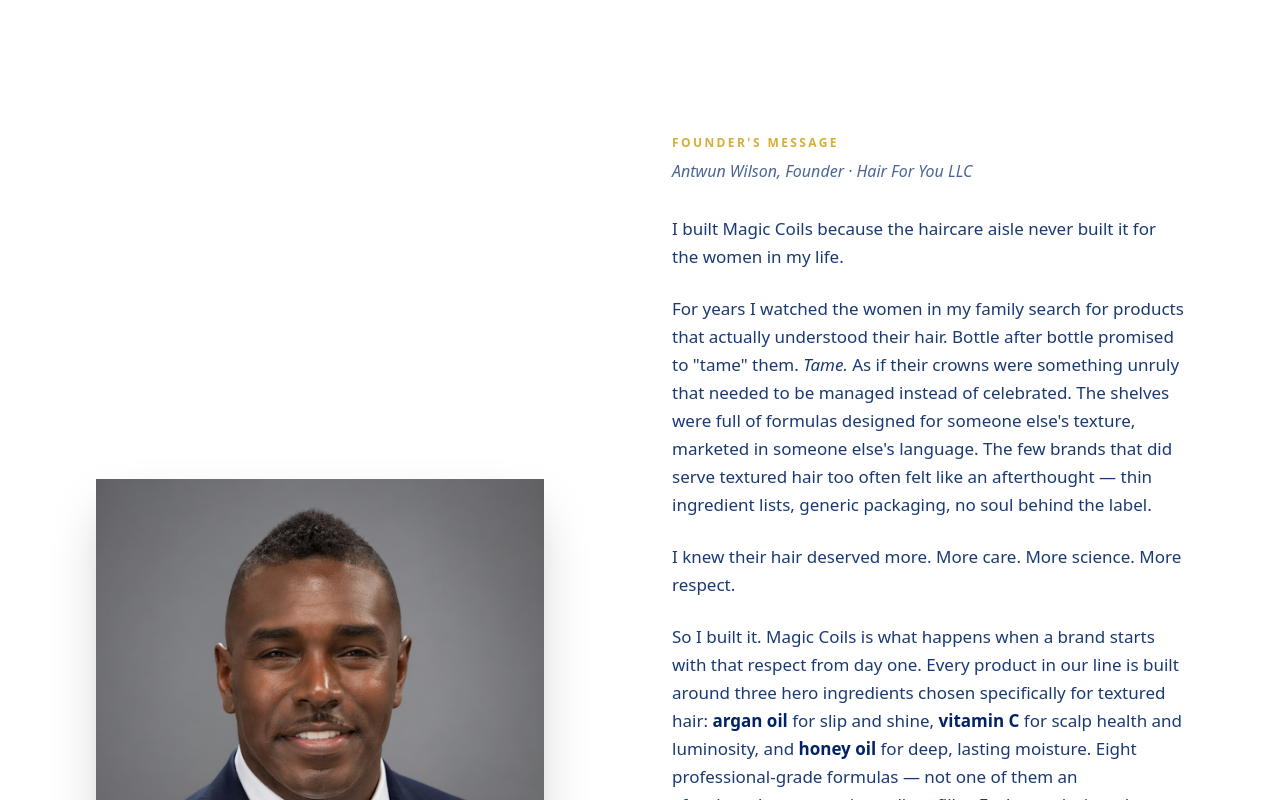
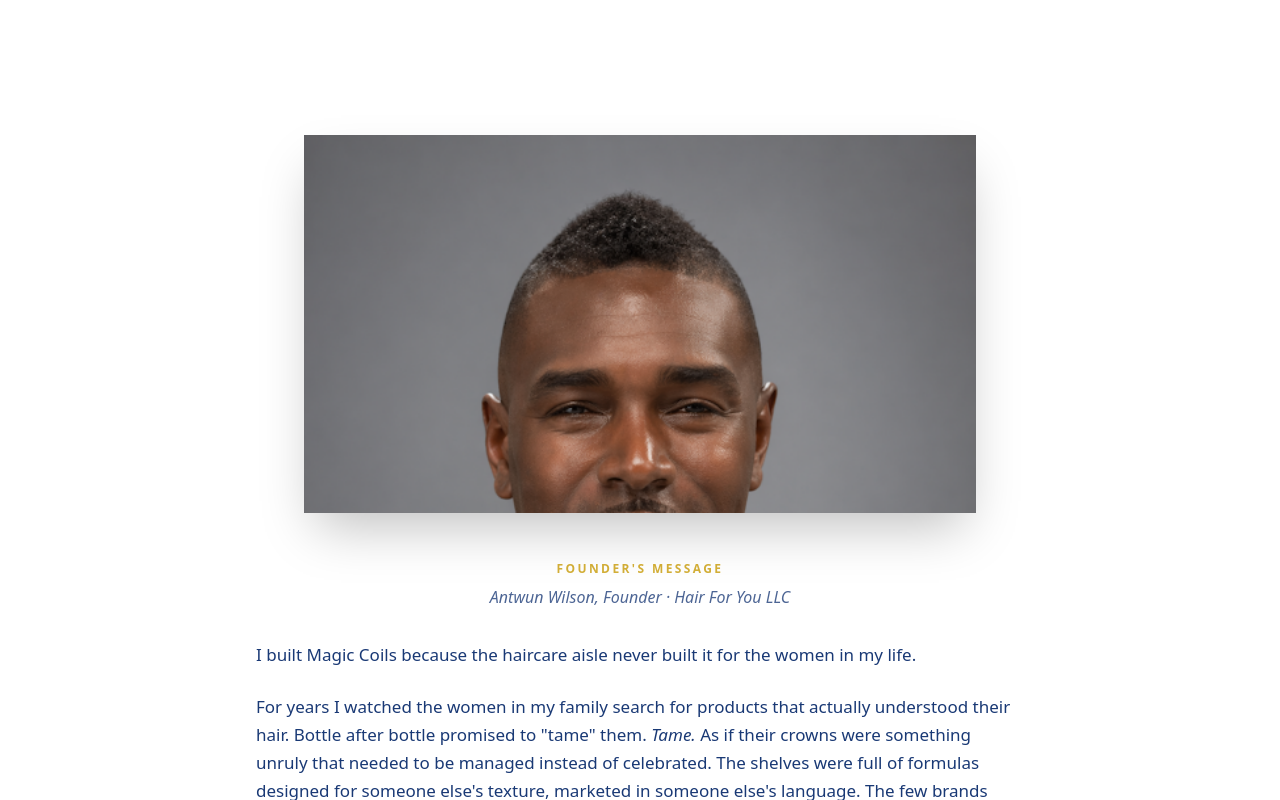
Before and after one commit to Azaiah00/magic-coils-website-1, a Next.js app: page /about in a window 1280 px wide. Shown: the part 2100-2900 px from the top of the page. Built offline with nearby package versions, Linux system fonts and the light colour scheme; a web font is replaced by a local one.

Commit message:
feat(about): restructure Founder's Message with full-width portrait at top
Co-authored-by: Cursor <cursoragent@cursor.com>

```diff
--- a/src/app/about/page.tsx
+++ b/src/app/about/page.tsx
@@ -115,37 +115,37 @@ export default function AboutPage() {
         {/* Founder's Message */}
         <section className="py-24 md:py-32 bg-background">
           <div className="container mx-auto px-4 md:px-8 max-w-6xl">
-            <div className="grid grid-cols-1 lg:grid-cols-2 gap-12 lg:gap-16 items-center">
-              {/* Founder Image */}
+            {/* Founder Image — Full Width at Top */}
             <motion.div
-                initial={{ opacity: 0, x: -30 }}
-                whileInView={{ opacity: 1, x: 0 }}
+              initial={{ opacity: 0, y: 20 }}
+              whileInView={{ opacity: 1, y: 0 }}
               viewport={{ once: true }}
               transition={{ duration: 0.8 }}
-                className="relative aspect-[4/5] w-full max-w-md mx-auto lg:mx-0"
+              className="relative aspect-[3/4] md:aspect-[16/9] w-full max-w-2xl mx-auto mb-12 overflow-hidden shadow-2xl"
             >
               <Image
                 src="/images/founder-antwun.png"
                 alt="Antwun Wilson, Founder of Magic Coils"
                 fill
-                  className="object-cover object-center shadow-2xl"
+                className="object-cover object-top"
               />
             </motion.div>
 
             {/* Message Content */}
             <motion.div
-                initial={{ opacity: 0, x: 30 }}
-                whileInView={{ opacity: 1, x: 0 }}
+              initial={{ opacity: 0, y: 20 }}
+              whileInView={{ opacity: 1, y: 0 }}
               viewport={{ once: true }}
               transition={{ duration: 0.8, delay: 0.2 }}
+              className="max-w-3xl mx-auto"
             >
               {/* Section Label */}
-                <span className="text-accent text-xs font-bold tracking-[0.2em] uppercase mb-2 block">
+              <span className="text-accent text-xs font-bold tracking-[0.2em] uppercase mb-2 block text-center">
                 FOUNDER&apos;S MESSAGE
               </span>
 
               {/* Subcaption */}
-                <p className="font-serif italic text-primary/70 text-base mb-8">
+              <p className="font-serif italic text-primary/70 text-base mb-8 text-center">
                 Antwun Wilson, Founder · Hair For You LLC
               </p>
 
@@ -181,7 +181,7 @@ export default function AboutPage() {
               </div>
 
               {/* Sign-off */}
-                <div className="mt-10 pt-8 border-t border-accent/20">
+              <div className="mt-10 pt-8 border-t border-accent/20 text-center">
                 <p className="font-serif italic text-accent text-[15px]">
                   Welcome to Magic Coils. Crowned in Magic.
                 </p>
@@ -191,7 +191,6 @@ export default function AboutPage() {
                 </p>
               </div>
             </motion.div>
-            </div>
           </div>
         </section>
 
```
Lines whose indentation alone changed are shown as unchanged.
